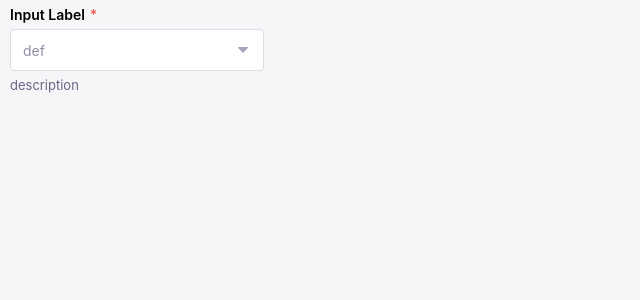
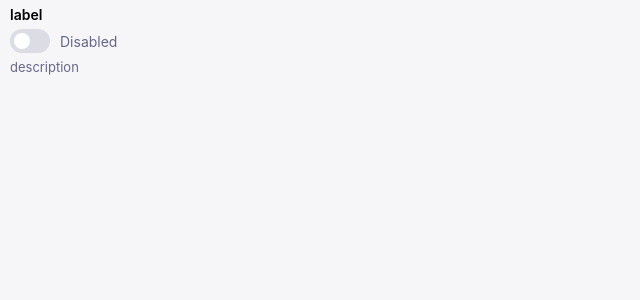
Before and after one commit to shtamtails/Strapi-React-UI-Kit, a React (Create React App) app: page / in a window 1280 px wide. Shown: the top 300 px of the page, without its empty margins (0-640 px from the left). Built offline with nearby package versions, Linux system fonts and the light colour scheme.

Commit message:
Added Switch Component

```diff
--- a/src/components/App.js
+++ b/src/components/App.js
@@ -1,33 +1,17 @@
 import "../css/main.css";
-import { Select, TextInput } from "./Inputs";
+import { Switch } from "./Inputs";
 import { useState } from "react";
-import { useUniqueId } from "./Hooks/useUniqueId";
 
 // TODO add size prop to inputs
 
 const App = () => {
-  const [loading, setLoading] = useState(false);
-  const [value, setValue] = useState("def");
-
-  const options = [
-    { id: useUniqueId(), text: "text1", value: "value1" },
-    { id: useUniqueId(), text: "text2", value: "value2" },
-    { id: useUniqueId(), text: "text3", value: "value3" },
-  ];
-
+  const [loading, setLoading] = useState(true);
+  const [value, setValue] = useState(false);
   console.log(value);
   return (
     <>
-      <Select
-        required
-        value={value}
-        setValue={setValue}
-        label="Input Label"
-        description="description"
-        optionsList={options}
-        placeholder="Placeholder"
-        loading={loading}
-      />
+      <Switch value={value} setValue={setValue} label="label" description="description" showStatus disabled />
+      {/* <button onClick={() => setValue(!value)}></button> */}
     </>
   );
 };
--- a/src/components/Inputs/Switch.jsx
+++ b/src/components/Inputs/Switch.jsx
@@ -1,10 +1,42 @@
 import React from "react";
 import PropTypes from "prop-types";
 
-export const Switch = (props) => {
-  return <div>Switch</div>;
+export const Switch = ({ value, setValue, ...props }) => {
+  const handleSwitchClick = (e) => {
+    !props.disabled && setValue(!value);
+  };
+  return (
+    <div className="input-container">
+      <div className="input-label">{props.label}</div>
+      <div className="switch-container">
+        <div
+          className={`${value ? "switch-true" : "switch-false"} ${props.disabled && "input-disabled"} switch-input`}
+          onClick={handleSwitchClick}
+        >
+          <div className={`${value ? "ball-true" : "ball-false"} switch-ball`}></div>
+        </div>
+        {props.showStatus && (
+          <div
+            className={`${value ? "status-false" : "status-true"} ${props.disabled && "status-disabled"} switch-status`}
+          >
+            {value && !props.disabled && "Enabled"}
+            {!value && !props.disabled && "Disabled"}
+            {props.disabled && "Disabled"}
+          </div>
+        )}
+      </div>
+      <div className="input-description">{props.description}</div>
+    </div>
+  );
 };
 
-Switch.propTypes = {};
+Switch.propTypes = {
+  value: PropTypes.bool.isRequired,
+  setValue: PropTypes.func.isRequired,
+  showStatus: PropTypes.bool,
+  disabled: PropTypes.bool,
+  label: PropTypes.string,
+  description: PropTypes.string,
+};
 
 export default Switch;
--- a/src/components/Inputs/_inputs.scss
+++ b/src/components/Inputs/_inputs.scss
@@ -154,3 +154,57 @@ textarea[type="text"] {
     }
   }
 }
+
+.switch-input {
+  position: relative;
+  display: flex;
+  align-items: center;
+  width: 40px;
+  height: 24px;
+  border-radius: 24px;
+  .switch-ball {
+    position: absolute;
+    margin-left: 4px;
+    margin-right: 4px;
+    display: flex;
+    width: 16px;
+    height: 16px;
+    border-radius: 100%;
+    background-color: #fff;
+  }
+  .ball-true {
+    transition: left 300ms ease;
+    left: 16px;
+  }
+  .ball-false {
+    transition: left 300ms ease;
+    left: 0;
+  }
+}
+.switch-true {
+  background-color: $success-500;
+}
+.switch-false {
+  background-color: $danger-500;
+}
+
+.switch-container {
+  display: flex;
+  align-items: center;
+}
+
+.switch-status {
+  margin-left: 10px;
+}
+
+.status-true {
+  color: $danger-500;
+}
+
+.status-false {
+  color: $success-500;
+}
+
+.status-disabled {
+  color: $neutral-600;
+}
--- a/src/css/main.css
+++ b/src/css/main.css
@@ -242,6 +242,77 @@ textarea[type="text"] {
   background-color: #f0f0ff;
 }
 
+.switch-input {
+  position: relative;
+  display: -webkit-box;
+  display: -ms-flexbox;
+  display: flex;
+  -webkit-box-align: center;
+      -ms-flex-align: center;
+          align-items: center;
+  width: 40px;
+  height: 24px;
+  border-radius: 24px;
+}
+
+.switch-input .switch-ball {
+  position: absolute;
+  margin-left: 4px;
+  margin-right: 4px;
+  display: -webkit-box;
+  display: -ms-flexbox;
+  display: flex;
+  width: 16px;
+  height: 16px;
+  border-radius: 100%;
+  background-color: #fff;
+}
+
+.switch-input .ball-true {
+  -webkit-transition: left 300ms ease;
+  transition: left 300ms ease;
+  left: 16px;
+}
+
+.switch-input .ball-false {
+  -webkit-transition: left 300ms ease;
+  transition: left 300ms ease;
+  left: 0;
+}
+
+.switch-true {
+  background-color: #5cb176;
+}
+
+.switch-false {
+  background-color: #ee5e52;
+}
+
+.switch-container {
+  display: -webkit-box;
+  display: -ms-flexbox;
+  display: flex;
+  -webkit-box-align: center;
+      -ms-flex-align: center;
+          align-items: center;
+}
+
+.switch-status {
+  margin-left: 10px;
+}
+
+.status-true {
+  color: #ee5e52;
+}
+
+.status-false {
+  color: #5cb176;
+}
+
+.status-disabled {
+  color: #666687;
+}
+
 html {
   font-family: -apple-system, BlinkMacSystemFont, "Segoe UI", Roboto, Oxygen, Ubuntu, Cantarell, "Open Sans", "Helvetica Neue", sans-serif;
 }
```
